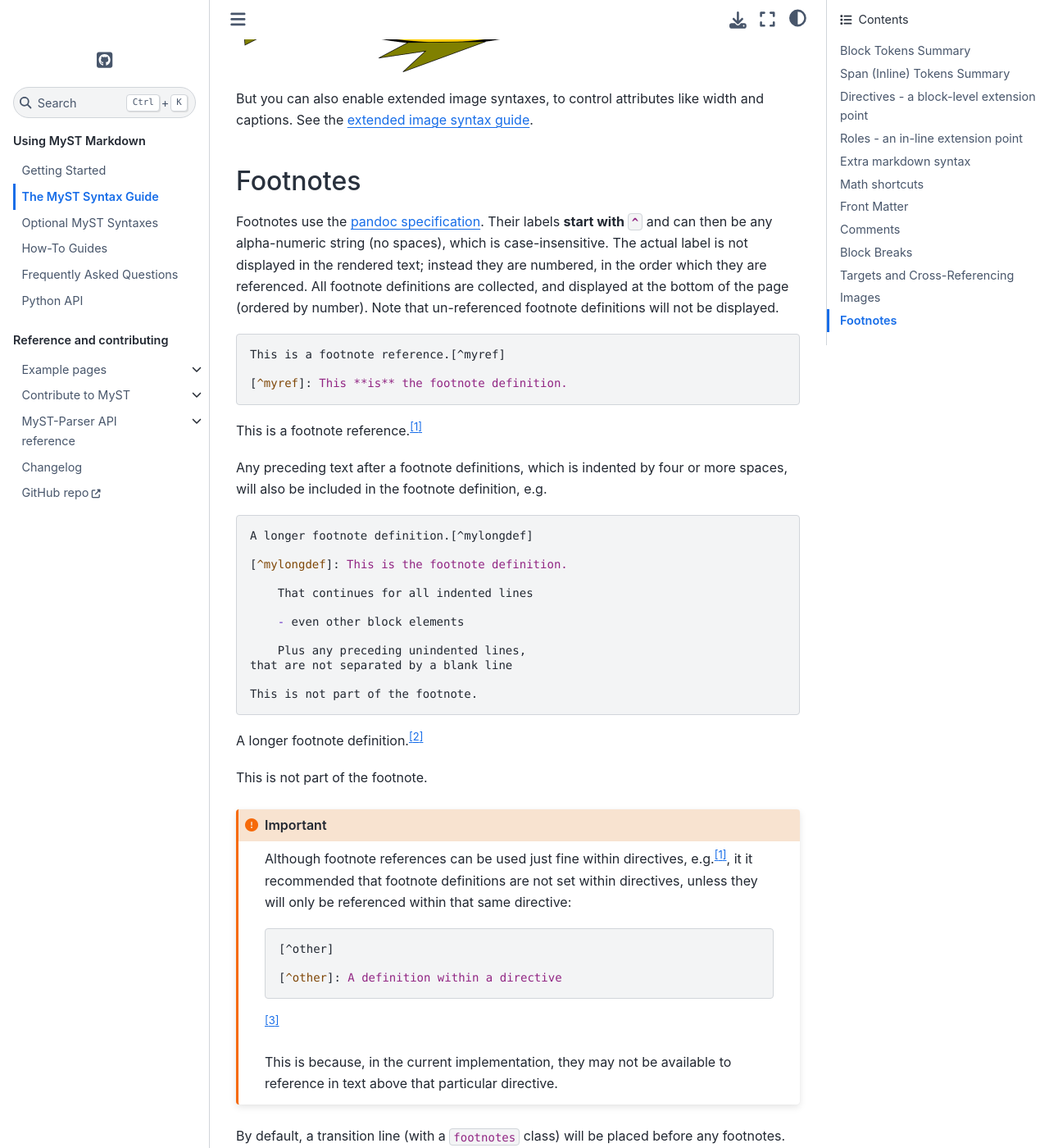
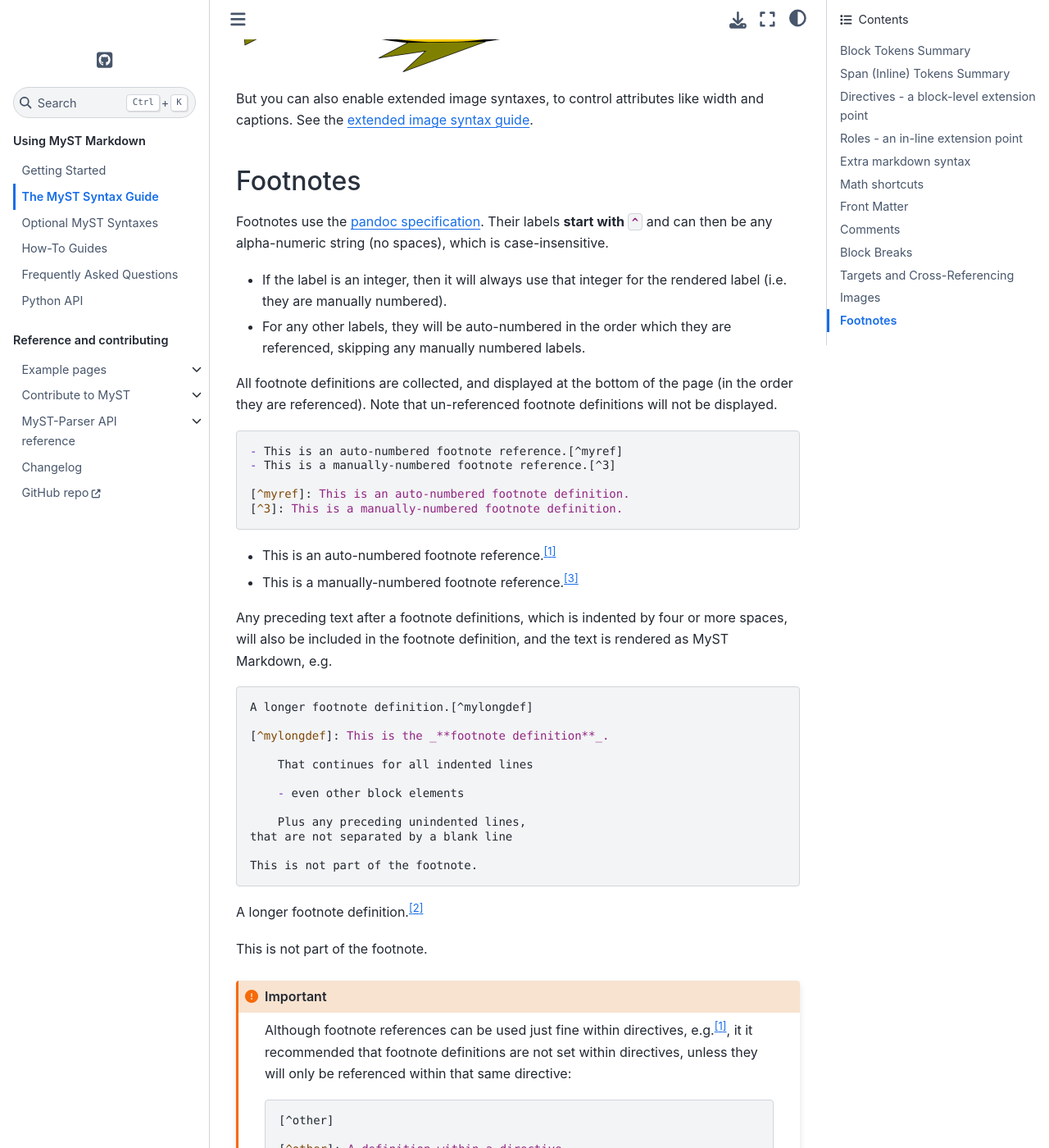
Before and after one commit to executablebooks/MyST-Parser, a Sphinx documentation site: the page built from docs/using/syntax.md, in a window 1280 px wide and 1400 px high, scrolled down 20014 px. Shown: the whole window at 82% size. Built offline with Sphinx 7.4.7 and the Sphinx Book theme 1.1.4, drawn with Linux system fonts in a browser that asks for light colours; some of the changed text lies outside the part shown.

Commit message:
manually numbered footnotes

````diff
--- a/docs/using/syntax.md
+++ b/docs/using/syntax.md
@@ -1002,27 +1002,34 @@
 
 Footnotes use the [pandoc specification](https://pandoc.org/MANUAL.html#footnotes).
 Their labels **start with `^`** and can then be any alpha-numeric string (no spaces), which is case-insensitive.
-The actual label is not displayed in the rendered text; instead they are numbered, in the order which they are referenced.
-All footnote definitions are collected, and displayed at the bottom of the page (ordered by number).
+
+- If the label is an integer, then it will always use that integer for the rendered label (i.e. they are manually numbered).
+- For any other labels, they will be auto-numbered in the order which they are referenced, skipping any manually numbered labels.
+
+All footnote definitions are collected, and displayed at the bottom of the page (in the order they are referenced).
 Note that un-referenced footnote definitions will not be displayed.
 
 ```md
-This is a footnote reference.[^myref]
+- This is an auto-numbered footnote reference.[^myref]
+- This is a manually-numbered footnote reference.[^3]
 
-[^myref]: This **is** the footnote definition.
+[^myref]: This is an auto-numbered footnote definition.
+[^3]: This is a manually-numbered footnote definition.
 ```
 
-This is a footnote reference.[^myref]
+- This is an auto-numbered footnote reference.[^myref]
+- This is a manually-numbered footnote reference.[^3]
 
-[^myref]: This **is** the footnote definition.
+[^myref]: This is an auto-numbered footnote definition.
+[^3]: This is a manually-numbered footnote definition.
 
 Any preceding text after a footnote definitions, which is
-indented by four or more spaces, will also be included in the footnote definition, e.g.
+indented by four or more spaces, will also be included in the footnote definition, and the text is rendered as MyST Markdown, e.g.
 
 ```md
 A longer footnote definition.[^mylongdef]
 
-[^mylongdef]: This is the footnote definition.
+[^mylongdef]: This is the _**footnote definition**_.
 
     That continues for all indented lines
 
@@ -1036,7 +1043,7 @@
 
 A longer footnote definition.[^mylongdef]
 
-[^mylongdef]: This is the footnote definition.
+[^mylongdef]: This is the _**footnote definition**_.
 
     That continues for all indented lines
 
````
Also changed, not shown: 3 other files.
